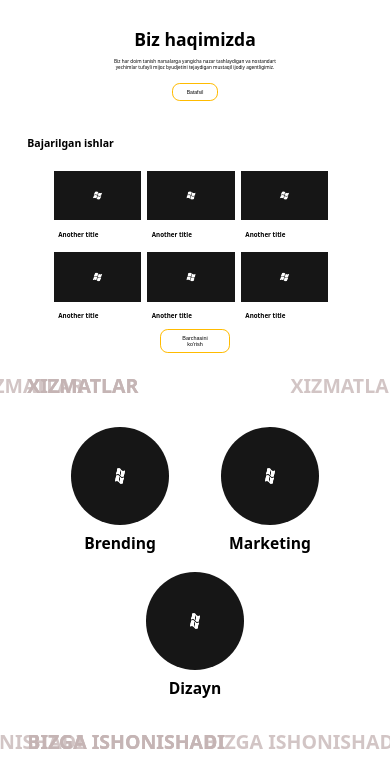
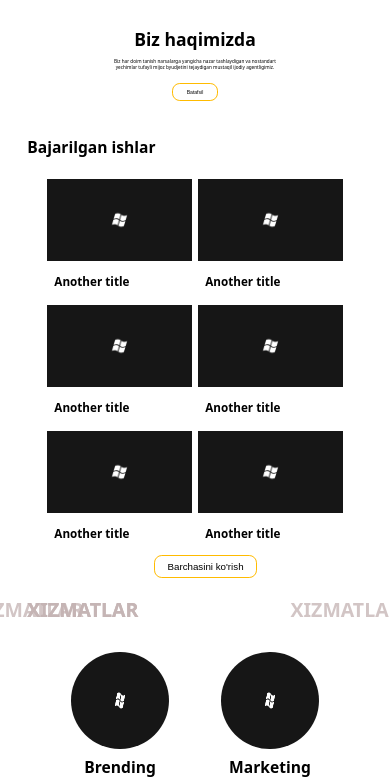
Before and after one commit to ibrohimov0/opera, a React (Create React App) app: page / in a window 390 px wide. Shown: the top 781 px of the page. Built offline with nearby package versions, Linux system fonts and the light colour scheme.

Commit message:
Update style.css

```diff
--- a/src/components/projectComponent/style.css
+++ b/src/components/projectComponent/style.css
@@ -7,10 +7,10 @@
     display: flex;
     align-items: center;
     flex-wrap: wrap;
-    margin-left: 7%;
+    margin: 0 5%;
 }
 .projectComp ul li{
-    width: 28%;
+    width: 30%;
     margin: 1.5% 1%;
     border-radius: 1.1vw;
     position: relative;
@@ -33,7 +33,8 @@
     padding: 1.5% 3.8%;
     border-radius: 2vw;
     font-size: 1.4vw;
-    margin: 0 39.7%;
+    margin: 0 37.7%;
+    width: max-content;
 }
 .projectComp button:last-child:hover{
     background: var(--gold);
@@ -44,3 +45,17 @@
     width: 100%;
     height: 100%;
 }
+@media (max-width: 650px) {
+    .projectComp ul li{
+        width: 48%;
+    }
+    .projectComp ul li h4{
+        font-size: 3vw;
+    }
+    .projectComp h1{
+        font-size: 4vw;
+    }
+    .projectComp button:last-child{
+        font-size: 2.5vw;
+    }
+}
```
